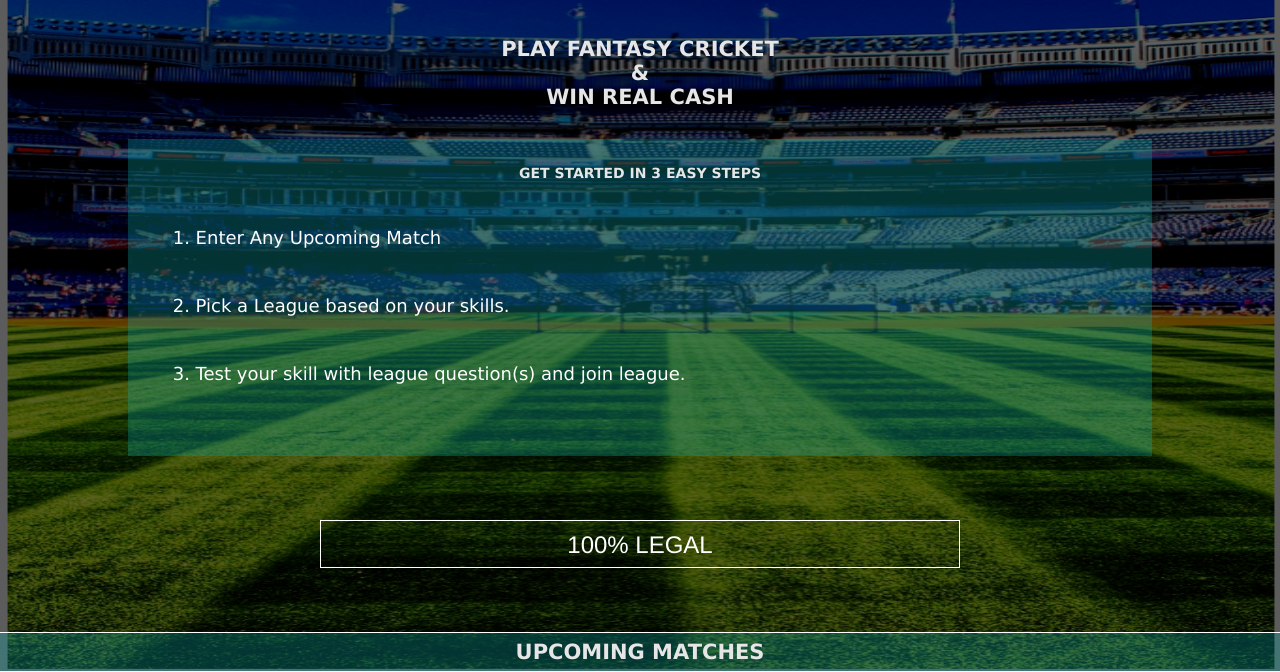
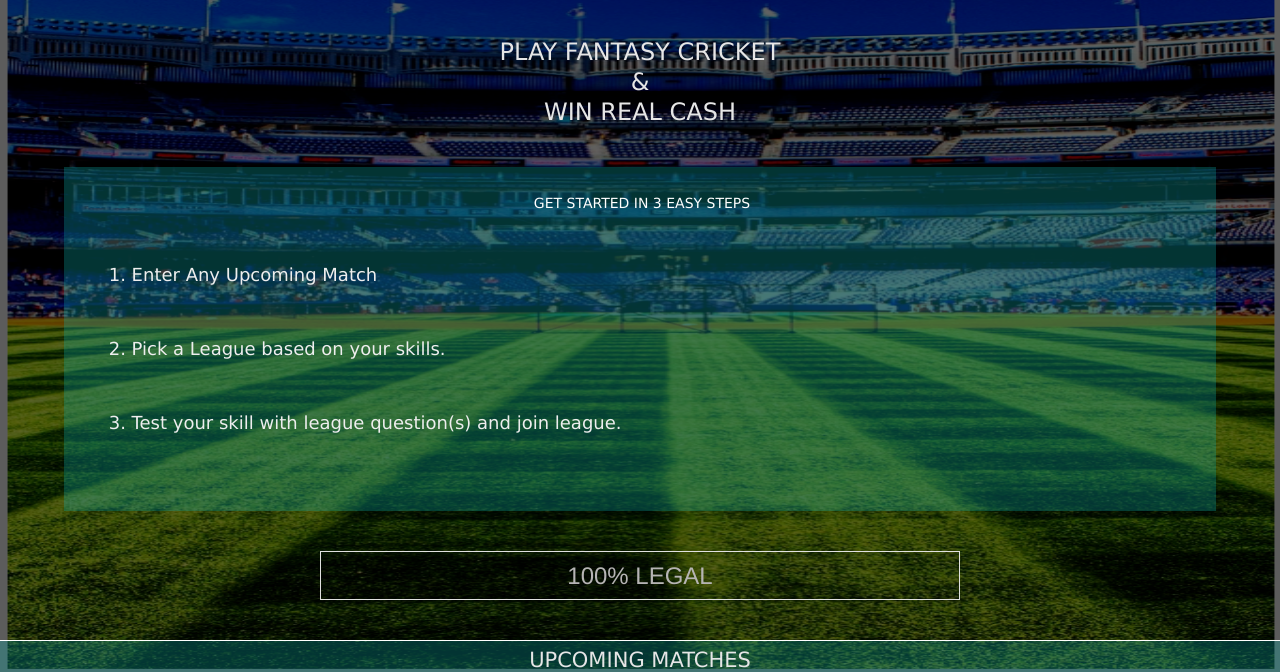
Before and after one commit to adishr09/FanGully, a plain HTML site: page Code/index.html in a window 1280 px wide. Shown: the part 128-800 px from the top of the page. Drawn offline with nearby package versions, Linux system fonts and the light colour scheme.

Commit message:
code cleanup

```diff
--- a/Code/css/style.css
+++ b/Code/css/style.css
@@ -34,21 +34,30 @@ li{
 }
 
 .misc{
-	text-align:center; border:1px solid white; margin:5% auto; width:50%; padding:1%; color:white; font-size:24px;
+	text-align: center;
+  border: 1px solid rgb(224, 224, 224);
+  margin: 40px auto;
+  width: 50%;
+  padding: 1%;
+  color: rgb(182, 180, 180);
+  font-size: 24px;
 }
 
-.card_revised{
-	margin:10px auto;
-	padding:2%;
-	background-color:rgba(12, 173, 168,0.3);
-	border:0px;
-	border-radius:0;
-}
 
 .sub_head{
 	text-align:center;
 	font: 21px lucida grande, sans-serif;
-	font-weight:800;
+	font-weight:500;
+}
+
+.pitch{
+  width: 90%;
+  font-size: 24px !important;
+  font-weight: 400;
+  margin: 0 auto;
+  line-height: 30px;
+  margin-top: 40px;
+  margin-bottom: 40px;
 }
 
 .sub_content, .small_content{
@@ -60,6 +69,9 @@ li{
 }
 .small_content{
   font-size: 14px;
+}
+ol.sub_content{
+  color: #eee;
 }
 
 .division{
@@ -76,6 +88,18 @@ li{
 }
 .no-bottom{
 	border-bottom-width: 0 !important;
+}
+
+.card{
+  margin:10px auto;
+  padding:2%;
+  background-color:rgba(12, 173, 168,0.3);
+  border:0px;
+  border-radius:0;
+}
+
+.width90{
+  width: 90%;
 }
 
 .carded{
@@ -115,3 +139,8 @@ li{
   color: #fff;
   font: 20px lucida grande, sans-serif;
 }
+
+
+.textleft{
+  text-align:left !important;
+}
--- a/Code/index.html
+++ b/Code/index.html
@@ -24,21 +24,21 @@
 		  <h4 class="title_4">GAME OF SKILL</h4>
 		  <hr class="rule150">
 	  </div>
-		<p class="sub_head">PLAY FANTASY CRICKET <br> & <br> WIN REAL CASH</p>
-		<div class="card card_revised" style="width:80%;margin-top:30px">
-			<p class="sub_head" style='font-size:14px'>GET STARTED IN 3 EASY STEPS</p>
-			<ol class="sub_content" style="text-align:left;">
+		<p class="sub_head pitch">PLAY FANTASY CRICKET <br> & <br> WIN REAL CASH</p>
+		<div class="card width90">
+			<p class="small_content">GET STARTED IN 3 EASY STEPS</p>
+			<ol class="sub_content textleft">
 					<li>Enter Any Upcoming Match</li>
 					<li>Pick a League based on your skills.</li>
 					<li>Test your skill with league question(s) and join league.</li>
 			</ol>
 		</div>
 		<div class="misc">100% LEGAL</div>
-		<div class="card carded card_revised">
+		<div class="card carded">
 			<p class="sub_head" style="margin:0;">UPCOMING MATCHES</p>
 		</div>
 		<br>
-		<div class="card carded no-bottom card_revised">
+		<div class="card carded no-bottom">
 			<p class="sub_head" style="margin-bottom:10px;font-size:14px">India's Tour of Bangladesh, 2015</p>
 			<div style='text-align:center;'>
 				<p class="sub_head" style="font-size:21px;width: 45%; display:inline-block;text-align:right;">
```
